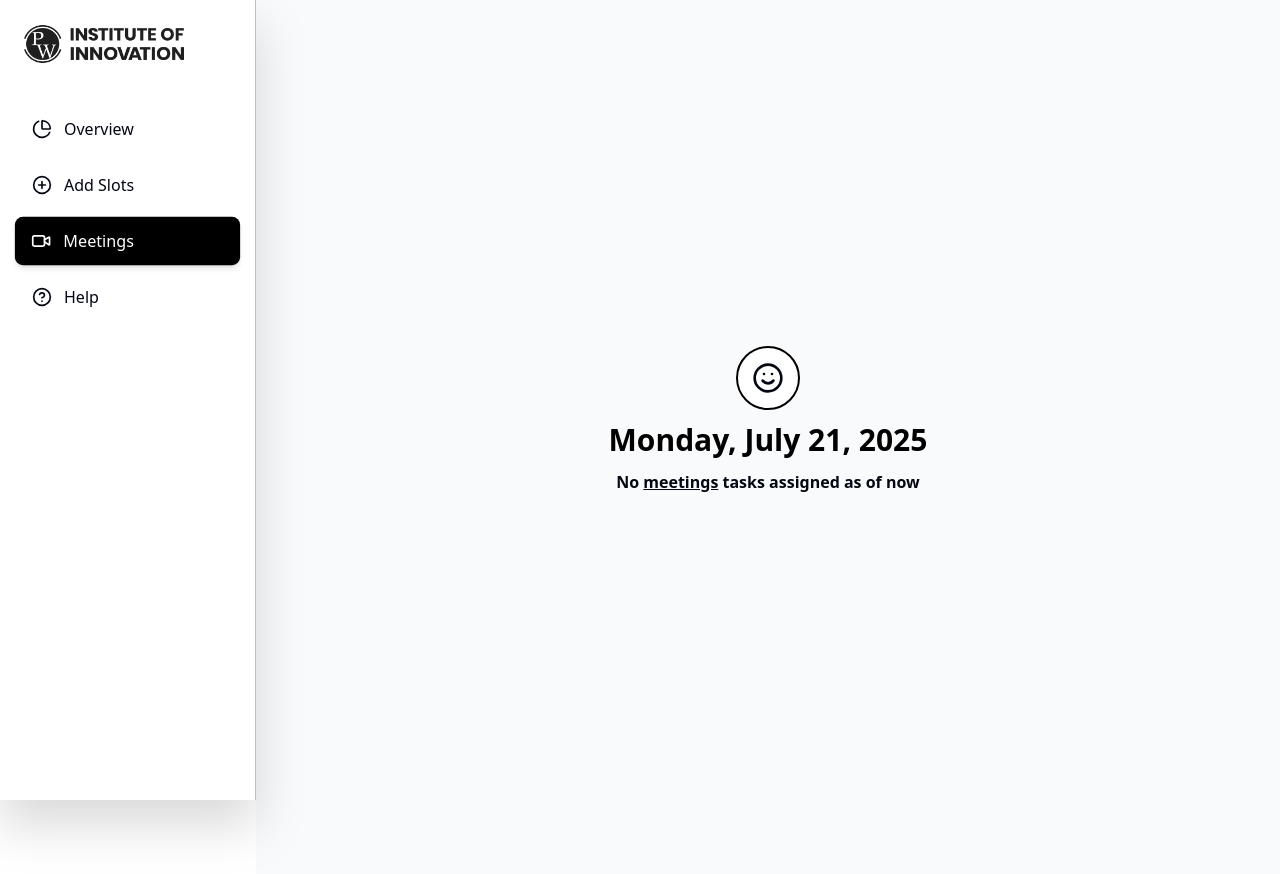
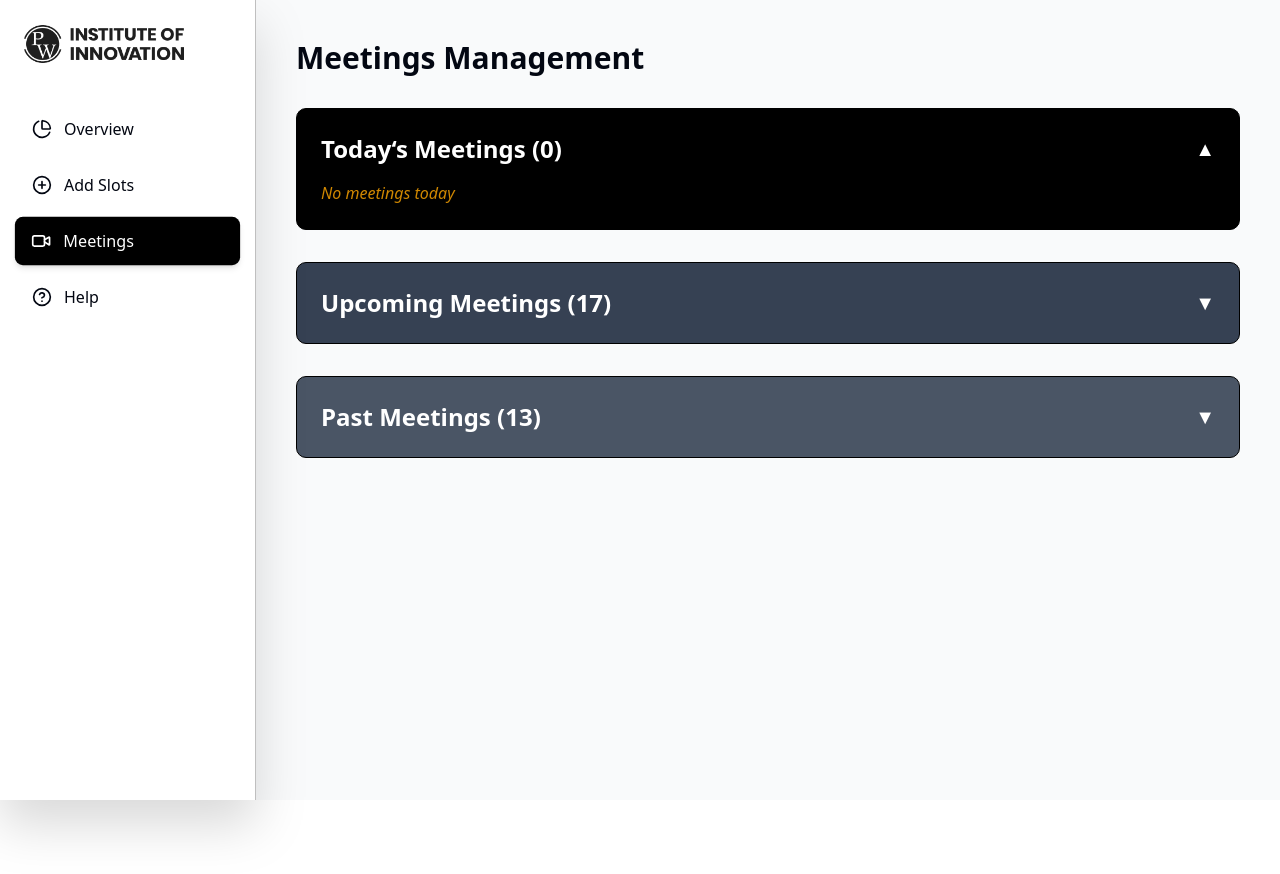
Before and after one commit to Ashutosh-pw-ioi/MeetingScheduler-frontend, a Next.js app: page /interviewer/meetings in a window 1280 px wide. Shown: the top 874 px of the page. After the commit the page ends 800 px from the top, so only its background shows below. Built offline with nearby package versions, Linux system fonts and the light colour scheme.

Commit message:
Meetings Section and Other Modifications

```diff
--- a/src/app/interviewee/RightPane.tsx
+++ b/src/app/interviewee/RightPane.tsx
@@ -4,17 +4,23 @@ import React from "react";
 import CalendarComponent from "./CalendarComponent";
 
 interface RightPaneProps {
-  onDateClick?: (date: Date) => void;
+  onDateClick?: (date: Date) => void; // Only single date selection
 }
 
 export default function RightPane({ onDateClick }: RightPaneProps) {
+  const handleDateClick = (date: Date | Date[]) => {
+    if (!Array.isArray(date)) {
+      onDateClick?.(date);
+    }
+  };
+
   return (
     <div className="bg-white rounded-r-xl px-6 sm:px-8 py-4 sm:py-6 flex flex-col items-start justify-start space-y-6">
       <h2 className="text-2xl font-bold text-gray-800 text-left">
         Select Date and Time
       </h2>
 
-      <CalendarComponent onDateClick={onDateClick} />
+      <CalendarComponent onDateClick={handleDateClick} multiSelect={false} />
 
       <div className="bg-gray-100 border border-gray-300 rounded-lg p-3 sm:p-4 flex items-start gap-3 sm:w-[90%]">
         <div className="w-5 h-5 rounded-full bg-black flex items-center justify-center flex-shrink-0 mt-0.5">
--- a/src/app/interviewer/meetings/EmptyList.tsx
+++ b/src/app/interviewer/EmptyList.tsx
@@ -1,7 +1,7 @@
 "use client";
 
 import React from "react";
-import { Smile } from "lucide-react";
+import { CircleSlash2 } from "lucide-react";
 
 interface EmptyListProps {
   taskType: string;
@@ -23,7 +23,7 @@ export default function EmptyList({ taskType }: EmptyListProps) {
     <div className="h-full flex items-center justify-center pb-10">
       <div className="flex flex-col items-center justify-center py-16 px-8 text-center">
         <div className="w-16 h-16 bg-white border-2 border-black shadow-3xl rounded-full flex items-center justify-center mb-3">
-          <Smile className="w-8 h-8" />
+          <CircleSlash2 className="w-8 h-8" />
         </div>
 
         <div className="text-3xl font-bold text-black mb-3">
--- a/src/app/interviewer/constants/MeetingsData.ts
+++ b/src/app/interviewer/constants/MeetingsData.ts
@@ -1,244 +1,244 @@
-// export const meetings = [
-//   {
-//     id: 1,
-//     interviewer_name: "Sarah Johnson",
-//     interviewer_email: "sarah.johnson@techcorp.com",
-//     interviewer_phone: "+1-555-0123",
-//     scheduled_time: "10:00 AM",
-//     scheduled_date: "2025-07-15",
-//   },
-//   {
-//     id: 2,
-//     interviewer_name: "Michael Chen",
-//     interviewer_email: "m.chen@innovate.io",
-//     interviewer_phone: "+1-555-0124",
-//     scheduled_time: "2:30 PM",
-//     scheduled_date: "2025-07-22",
-//   },
-//   {
-//     id: 3,
-//     interviewer_name: "Emily Rodriguez",
-//     interviewer_email: "emily.r@startupx.com",
-//     interviewer_phone: "+1-555-0125",
-//     scheduled_time: "11:15 AM",
-//     scheduled_date: "2025-07-28",
-//   },
-//   {
-//     id: 4,
-//     interviewer_name: "David Kim",
-//     interviewer_email: "david.kim@globaltech.net",
-//     interviewer_phone: "+1-555-0126",
-//     scheduled_time: "9:00 AM",
-//     scheduled_date: "2025-07-18",
-//   },
-//   {
-//     id: 5,
-//     interviewer_name: "Lisa Thompson",
-//     interviewer_email: "lisa.t@financeplus.com",
-//     interviewer_phone: "+1-555-0127",
-//     scheduled_time: "3:45 PM",
-//     scheduled_date: "2025-08-05",
-//   },
-//   {
-//     id: 6,
-//     interviewer_name: "Robert Martinez",
-//     interviewer_email: "r.martinez@consultgroup.org",
-//     interviewer_phone: "+1-555-0128",
-//     scheduled_time: "1:00 PM",
-//     scheduled_date: "2025-07-10",
-//   },
-//   {
-//     id: 7,
-//     interviewer_name: "Jennifer Lee",
-//     interviewer_email: "jennifer.lee@healthsys.com",
-//     interviewer_phone: "+1-555-0129",
-//     scheduled_time: "4:20 PM",
-//     scheduled_date: "2025-07-22",
-//   },
-//   {
-//     id: 8,
-//     interviewer_name: "Mark Wilson",
-//     interviewer_email: "mark.wilson@edtech.edu",
-//     interviewer_phone: "+1-555-0130",
-//     scheduled_time: "8:30 AM",
-//     scheduled_date: "2025-08-12",
-//   },
-//   {
-//     id: 9,
-//     interviewer_name: "Amanda Garcia",
-//     interviewer_email: "a.garcia@retailworks.com",
-//     interviewer_phone: "+1-555-0131",
-//     scheduled_time: "12:15 PM",
-//     scheduled_date: "2025-07-08",
-//   },
-//   {
-//     id: 10,
-//     interviewer_name: "James Brown",
-//     interviewer_email: "james.brown@manufacturing.inc",
-//     interviewer_phone: "+1-555-0132",
-//     scheduled_time: "10:45 AM",
-//     scheduled_date: "2025-07-30",
-//   },
-//   {
-//     id: 11,
-//     interviewer_name: "Rachel Davis",
-//     interviewer_email: "rachel.d@mediaco.com",
-//     interviewer_phone: "+1-555-0133",
-//     scheduled_time: "2:00 PM",
-//     scheduled_date: "2025-07-12",
-//   },
-//   {
-//     id: 12,
-//     interviewer_name: "Kevin O'Connor",
-//     interviewer_email: "kevin.oconnor@lawfirm.legal",
-//     interviewer_phone: "+1-555-0134",
-//     scheduled_time: "9:30 AM",
-//     scheduled_date: "2025-08-18",
-//   },
-//   {
-//     id: 13,
-//     interviewer_name: "Stephanie Wang",
-//     interviewer_email: "s.wang@biotech.research",
-//     interviewer_phone: "+1-555-0135",
-//     scheduled_time: "11:00 AM",
-//     scheduled_date: "2025-07-22",
-//   },
-//   {
-//     id: 14,
-//     interviewer_name: "Carlos Mendez",
-//     interviewer_email: "carlos.mendez@construction.build",
-//     interviewer_phone: "+1-555-0136",
-//     scheduled_time: "3:15 PM",
-//     scheduled_date: "2025-07-05",
-//   },
-//   {
-//     id: 15,
-//     interviewer_name: "Nicole Foster",
-//     interviewer_email: "n.foster@hospitalgroup.med",
-//     interviewer_phone: "+1-555-0137",
-//     scheduled_time: "1:30 PM",
-//     scheduled_date: "2025-08-22",
-//   },
-//   {
-//     id: 16,
-//     interviewer_name: "Andrew Taylor",
-//     interviewer_email: "andrew.taylor@aerospace.fly",
-//     interviewer_phone: "+1-555-0138",
-//     scheduled_time: "8:00 AM",
-//     scheduled_date: "2025-07-16",
-//   },
-//   {
-//     id: 17,
-//     interviewer_name: "Christina Park",
-//     interviewer_email: "christina.p@fashionhouse.style",
-//     interviewer_phone: "+1-555-0139",
-//     scheduled_time: "4:00 PM",
-//     scheduled_date: "2025-09-02",
-//   },
-//   {
-//     id: 18,
-//     interviewer_name: "Daniel Scott",
-//     interviewer_email: "daniel.scott@energy.power",
-//     interviewer_phone: "+1-555-0140",
-//     scheduled_time: "10:20 AM",
-//     scheduled_date: "2025-07-03",
-//   },
-//   {
-//     id: 19,
-//     interviewer_name: "Maria Gonzalez",
-//     interviewer_email: "maria.gonzalez@foodcorp.eat",
-//     interviewer_phone: "+1-555-0141",
-//     scheduled_time: "2:45 PM",
-//     scheduled_date: "2025-07-25",
-//   },
-//   {
-//     id: 20,
-//     interviewer_name: "Thomas Anderson",
-//     interviewer_email: "t.anderson@insurance.protect",
-//     interviewer_phone: "+1-555-0142",
-//     scheduled_time: "9:15 AM",
-//     scheduled_date: "2025-08-08",
-//   },
-//   {
-//     id: 21,
-//     interviewer_name: "Laura Mitchell",
-//     interviewer_email: "laura.mitchell@realestate.homes",
-//     interviewer_phone: "+1-555-0143",
-//     scheduled_time: "11:30 AM",
-//     scheduled_date: "2025-07-20",
-//   },
-//   {
-//     id: 22,
-//     interviewer_name: "Brian Clark",
-//     interviewer_email: "brian.clark@logistics.move",
-//     interviewer_phone: "+1-555-0144",
-//     scheduled_time: "1:45 PM",
-//     scheduled_date: "2025-09-10",
-//   },
-//   {
-//     id: 23,
-//     interviewer_name: "Michelle Wright",
-//     interviewer_email: "m.wright@nonprofit.org",
-//     interviewer_phone: "+1-555-0145",
-//     scheduled_time: "3:00 PM",
-//     scheduled_date: "2025-07-01",
-//   },
-//   {
-//     id: 24,
-//     interviewer_name: "Ryan Murphy",
-//     interviewer_email: "ryan.murphy@gaming.play",
-//     interviewer_phone: "+1-555-0146",
-//     scheduled_time: "10:00 AM",
-//     scheduled_date: "2025-08-15",
-//   },
-//   {
-//     id: 25,
-//     interviewer_name: "Samantha Hill",
-//     interviewer_email: "samantha.hill@consulting.advise",
-//     interviewer_phone: "+1-555-0147",
-//     scheduled_time: "12:30 PM",
-//     scheduled_date: "2025-07-22",
-//   },
-//   {
-//     id: 26,
-//     interviewer_name: "Gregory Adams",
-//     interviewer_email: "greg.adams@automotive.drive",
-//     interviewer_phone: "+1-555-0148",
-//     scheduled_time: "8:45 AM",
-//     scheduled_date: "2025-07-14",
-//   },
-//   {
-//     id: 27,
-//     interviewer_name: "Diana Cooper",
-//     interviewer_email: "diana.cooper@pharma.heal",
-//     interviewer_phone: "+1-555-0149",
-//     scheduled_time: "4:15 PM",
-//     scheduled_date: "2025-08-28",
-//   },
-//   {
-//     id: 28,
-//     interviewer_name: "Jonathan Reed",
-//     interviewer_email: "j.reed@banking.money",
-//     interviewer_phone: "+1-555-0150",
-//     scheduled_time: "9:45 AM",
-//     scheduled_date: "2025-07-07",
-//   },
-//   {
-//     id: 29,
-//     interviewer_name: "Vanessa Bell",
-//     interviewer_email: "vanessa.bell@travel.explore",
-//     interviewer_phone: "+1-555-0151",
-//     scheduled_time: "2:20 PM",
-//     scheduled_date: "2025-09-05",
-//   },
-//   {
-//     id: 30,
-//     interviewer_name: "Patrick Hughes",
-//     interviewer_email: "patrick.hughes@security.safe",
-//     interviewer_phone: "+1-555-0152",
-//     scheduled_time: "11:45 AM",
-//     scheduled_date: "2025-07-11",
-//   },
-// ];
+export const meetings = [
+  {
+    id: 1,
+    interviewer_name: "Sarah Johnson",
+    interviewer_email: "sarah.johnson@techcorp.com",
+    interviewer_phone: "+1-555-0123",
+    scheduled_time: "10:00 AM",
+    scheduled_date: "2025-07-15",
+  },
+  {
+    id: 2,
+    interviewer_name: "Michael Chen",
+    interviewer_email: "m.chen@innovate.io",
+    interviewer_phone: "+1-555-0124",
+    scheduled_time: "2:30 PM",
+    scheduled_date: "2025-07-22",
+  },
+  {
+    id: 3,
+    interviewer_name: "Emily Rodriguez",
+    interviewer_email: "emily.r@startupx.com",
+    interviewer_phone: "+1-555-0125",
+    scheduled_time: "11:15 AM",
+    scheduled_date: "2025-07-28",
+  },
+  {
+    id: 4,
+    interviewer_name: "David Kim",
+    interviewer_email: "david.kim@globaltech.net",
+    interviewer_phone: "+1-555-0126",
+    scheduled_time: "9:00 AM",
+    scheduled_date: "2025-07-18",
+  },
+  {
+    id: 5,
+    interviewer_name: "Lisa Thompson",
+    interviewer_email: "lisa.t@financeplus.com",
+    interviewer_phone: "+1-555-0127",
+    scheduled_time: "3:45 PM",
+    scheduled_date: "2025-08-05",
+  },
+  {
+    id: 6,
+    interviewer_name: "Robert Martinez",
+    interviewer_email: "r.martinez@consultgroup.org",
+    interviewer_phone: "+1-555-0128",
+    scheduled_time: "1:00 PM",
+    scheduled_date: "2025-07-10",
+  },
+  {
+    id: 7,
+    interviewer_name: "Jennifer Lee",
+    interviewer_email: "jennifer.lee@healthsys.com",
+    interviewer_phone: "+1-555-0129",
+    scheduled_time: "4:20 PM",
+    scheduled_date: "2025-07-22",
+  },
+  {
+    id: 8,
+    interviewer_name: "Mark Wilson",
+    interviewer_email: "mark.wilson@edtech.edu",
+    interviewer_phone: "+1-555-0130",
+    scheduled_time: "8:30 AM",
+    scheduled_date: "2025-08-12",
+  },
+  {
+    id: 9,
+    interviewer_name: "Amanda Garcia",
+    interviewer_email: "a.garcia@retailworks.com",
+    interviewer_phone: "+1-555-0131",
+    scheduled_time: "12:15 PM",
+    scheduled_date: "2025-07-08",
+  },
+  {
+    id: 10,
+    interviewer_name: "James Brown",
+    interviewer_email: "james.brown@manufacturing.inc",
+    interviewer_phone: "+1-555-0132",
+    scheduled_time: "10:45 AM",
+    scheduled_date: "2025-07-30",
+  },
+  {
+    id: 11,
+    interviewer_name: "Rachel Davis",
+    interviewer_email: "rachel.d@mediaco.com",
+    interviewer_phone: "+1-555-0133",
+    scheduled_time: "2:00 PM",
+    scheduled_date: "2025-07-12",
+  },
+  {
+    id: 12,
+    interviewer_name: "Kevin O'Connor",
+    interviewer_email: "kevin.oconnor@lawfirm.legal",
+    interviewer_phone: "+1-555-0134",
+    scheduled_time: "9:30 AM",
+    scheduled_date: "2025-08-18",
+  },
+  {
+    id: 13,
+    interviewer_name: "Stephanie Wang",
+    interviewer_email: "s.wang@biotech.research",
+    interviewer_phone: "+1-555-0135",
+    scheduled_time: "11:00 AM",
+    scheduled_date: "2025-07-22",
+  },
+  {
+    id: 14,
+    interviewer_name: "Carlos Mendez",
+    interviewer_email: "carlos.mendez@construction.build",
+    interviewer_phone: "+1-555-0136",
+    scheduled_time: "3:15 PM",
+    scheduled_date: "2025-07-05",
+  },
+  {
+    id: 15,
+    interviewer_name: "Nicole Foster",
+    interviewer_email: "n.foster@hospitalgroup.med",
+    interviewer_phone: "+1-555-0137",
+    scheduled_time: "1:30 PM",
+    scheduled_date: "2025-08-22",
+  },
+  {
+    id: 16,
+    interviewer_name: "Andrew Taylor",
+    interviewer_email: "andrew.taylor@aerospace.fly",
+    interviewer_phone: "+1-555-0138",
+    scheduled_time: "8:00 AM",
+    scheduled_date: "2025-07-16",
+  },
+  {
+    id: 17,
+    interviewer_name: "Christina Park",
+    interviewer_email: "christina.p@fashionhouse.style",
+    interviewer_phone: "+1-555-0139",
+    scheduled_time: "4:00 PM",
+    scheduled_date: "2025-09-02",
+  },
+  {
+    id: 18,
+    interviewer_name: "Daniel Scott",
+    interviewer_email: "daniel.scott@energy.power",
+    interviewer_phone: "+1-555-0140",
+    scheduled_time: "10:20 AM",
+    scheduled_date: "2025-07-03",
+  },
+  {
+    id: 19,
+    interviewer_name: "Maria Gonzalez",
+    interviewer_email: "maria.gonzalez@foodcorp.eat",
+    interviewer_phone: "+1-555-0141",
+    scheduled_time: "2:45 PM",
+    scheduled_date: "2025-07-25",
+  },
+  {
+    id: 20,
+    interviewer_name: "Thomas Anderson",
+    interviewer_email: "t.anderson@insurance.protect",
+    interviewer_phone: "+1-555-0142",
+    scheduled_time: "9:15 AM",
+    scheduled_date: "2025-08-08",
+  },
+  {
+    id: 21,
+    interviewer_name: "Laura Mitchell",
+    interviewer_email: "laura.mitchell@realestate.homes",
+    interviewer_phone: "+1-555-0143",
+    scheduled_time: "11:30 AM",
+    scheduled_date: "2025-07-20",
+  },
+  {
+    id: 22,
+    interviewer_name: "Brian Clark",
+    interviewer_email: "brian.clark@logistics.move",
+    interviewer_phone: "+1-555-0144",
+    scheduled_time: "1:45 PM",
+    scheduled_date: "2025-09-10",
+  },
+  {
+    id: 23,
+    interviewer_name: "Michelle Wright",
+    interviewer_email: "m.wright@nonprofit.org",
+    interviewer_phone: "+1-555-0145",
+    scheduled_time: "3:00 PM",
+    scheduled_date: "2025-07-01",
+  },
+  {
+    id: 24,
+    interviewer_name: "Ryan Murphy",
+    interviewer_email: "ryan.murphy@gaming.play",
+    interviewer_phone: "+1-555-0146",
+    scheduled_time: "10:00 AM",
+    scheduled_date: "2025-08-15",
+  },
+  {
+    id: 25,
+    interviewer_name: "Samantha Hill",
+    interviewer_email: "samantha.hill@consulting.advise",
+    interviewer_phone: "+1-555-0147",
+    scheduled_time: "12:30 PM",
+    scheduled_date: "2025-07-22",
+  },
+  {
+    id: 26,
+    interviewer_name: "Gregory Adams",
+    interviewer_email: "greg.adams@automotive.drive",
+    interviewer_phone: "+1-555-0148",
+    scheduled_time: "8:45 AM",
+    scheduled_date: "2025-07-14",
+  },
+  {
+    id: 27,
+    interviewer_name: "Diana Cooper",
+    interviewer_email: "diana.cooper@pharma.heal",
+    interviewer_phone: "+1-555-0149",
+    scheduled_time: "4:15 PM",
+    scheduled_date: "2025-08-28",
+  },
+  {
+    id: 28,
+    interviewer_name: "Jonathan Reed",
+    interviewer_email: "j.reed@banking.money",
+    interviewer_phone: "+1-555-0150",
+    scheduled_time: "9:45 AM",
+    scheduled_date: "2025-07-07",
+  },
+  {
+    id: 29,
+    interviewer_name: "Vanessa Bell",
+    interviewer_email: "vanessa.bell@travel.explore",
+    interviewer_phone: "+1-555-0151",
+    scheduled_time: "2:20 PM",
+    scheduled_date: "2025-09-05",
+  },
+  {
+    id: 30,
+    interviewer_name: "Patrick Hughes",
+    interviewer_email: "patrick.hughes@security.safe",
+    interviewer_phone: "+1-555-0152",
+    scheduled_time: "11:45 AM",
+    scheduled_date: "2025-07-11",
+  },
+];
 
-export const meetings = [];
+// export const meetings = [];
--- /dev/null
+++ b/src/app/interviewer/constants/SlotsData.ts
@@ -0,0 +1,91 @@
+export const slotsData = [
+  {
+    date: "27 July 2025",
+    day: "Sunday",
+    available_slots: [],
+  },
+  {
+    date: "28 July 2025",
+    day: "Monday",
+    available_slots: [
+      { start: "09:00 AM", end: "12:00 PM" },
+      { start: "01:30 PM", end: "03:00 PM" },
+    ],
+  },
+  {
+    date: "29 July 2025",
+    day: "Tuesday",
+    available_slots: [{ start: "09:00 AM", end: "12:00 PM" }],
+  },
+  {
+    date: "30 July 2025",
+    day: "Wednesday",
+    available_slots: [
+      { start: "09:00 AM", end: "12:00 PM" },
+      { start: "02:00 PM", end: "03:00 PM" },
+    ],
+  },
+  {
+    date: "31 July 2025",
+    day: "Thursday",
+    available_slots: [{ start: "09:00 AM", end: "12:00 PM" }],
+  },
+  {
+    date: "1 August 2025",
+    day: "Friday",
+    available_slots: [
+      { start: "09:00 AM", end: "12:00 PM" },
+      { start: "03:00 PM", end: "05:00 PM" },
+    ],
+  },
+  {
+    date: "2 August 2025",
+    day: "Saturday",
+    available_slots: [],
+  },
+  {
+    date: "3 August 2025",
+    day: "Sunday",
+    available_slots: [],
+  },
+  {
+    date: "21 July 2025",
+    day: "Monday",
+    available_slots: [
+      { start: "09:00 AM", end: "12:00 PM" },
+      { start: "01:00 PM", end: "02:00 PM" },
+    ],
+  },
+  {
+    date: "22 July 2025",
+    day: "Tuesday",
+    available_slots: [{ start: "09:00 AM", end: "12:00 PM" }],
+  },
+  {
+    date: "23 July 2025",
+    day: "Wednesday",
+    available_slots: [
+      { start: "09:00 AM", end: "12:00 PM" },
+      { start: "03:00 PM", end: "05:00 PM" },
+    ],
+  },
+  {
+    date: "24 July 2025",
+    day: "Thursday",
+    available_slots: [
+      { start: "09:00 AM", end: "12:00 PM" },
+      { start: "02:00 PM", end: "04:00 PM" },
+      { start: "05:00 PM", end: "06:00 PM" },
+    ],
+  },
+  {
+    date: "25 July 2025",
+    day: "Friday",
+    available_slots: [{ start: "09:00 AM", end: "12:00 PM" }],
+  },
+  {
+    date: "26 July 2025",
+    day: "Saturday",
+    available_slots: [],
+  },
+];
--- a/src/app/interviewer/layout.tsx
+++ b/src/app/interviewer/layout.tsx
@@ -21,19 +21,19 @@ const StudentLayout = ({ children }: { children: React.ReactNode }) => {
       id: "addslots",
       label: "Add Slots",
       icon: CirclePlus,
-      href: "interviewer/addslots",
+      href: "/interviewer/addslots",
     },
     {
       id: "meetings",
       label: "Meetings",
       icon: Video,
-      href: "interviewer/meetings",
+      href: "/interviewer/meetings",
     },
     {
       id: "help",
       label: "Help",
       icon: HelpCircle,
-      href: "interviewer/help",
+      href: "/interviewer/help",
     },
   ];
 
--- a/src/app/interviewer/meetings/MeetingSection.tsx
+++ b/src/app/interviewer/meetings/MeetingSection.tsx
@@ -3,7 +3,7 @@
 import React, { useState, useEffect } from "react";
 import { meetings as InitialMeetings } from "../constants/MeetingsData";
 import SimpleTable from "../../Table/SimpleTable";
-import EmptyList from "./EmptyList";
+import EmptyList from "../EmptyList";
 
 type Meeting = {
   id: number;
```
